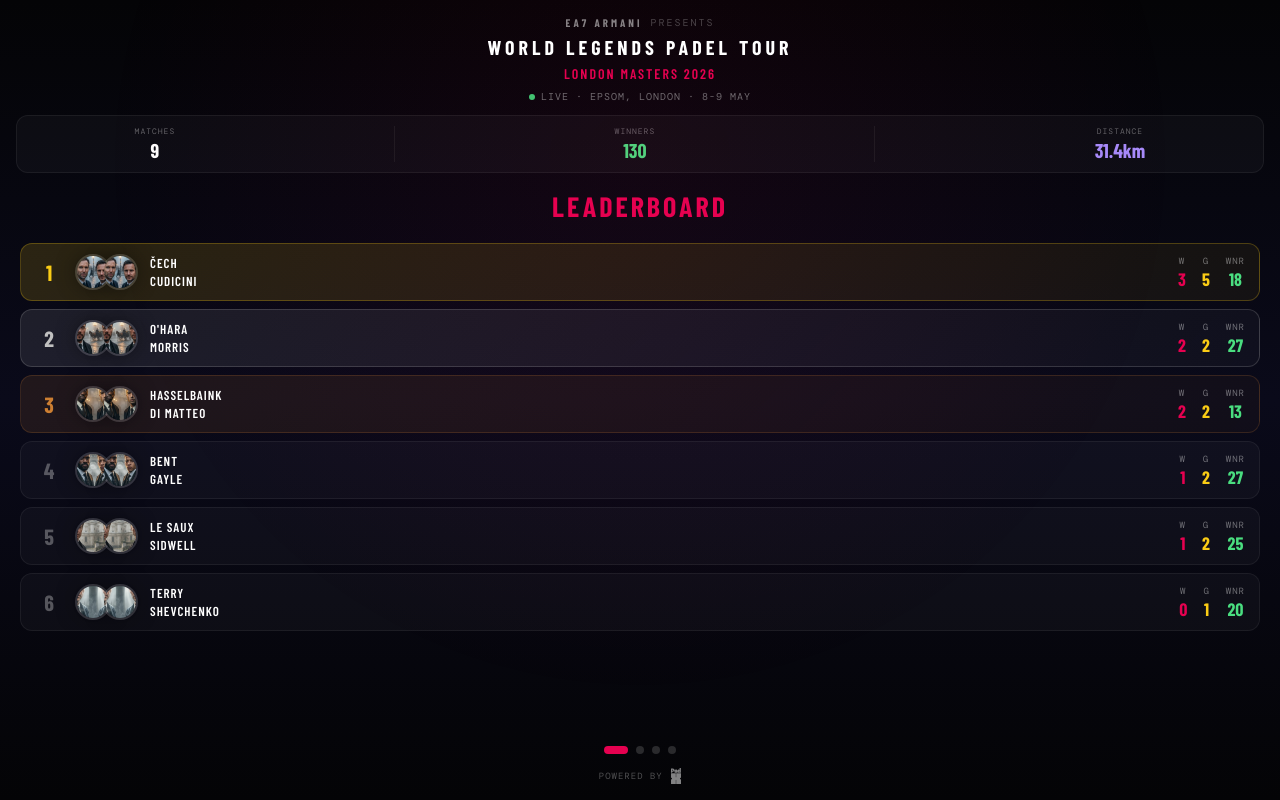
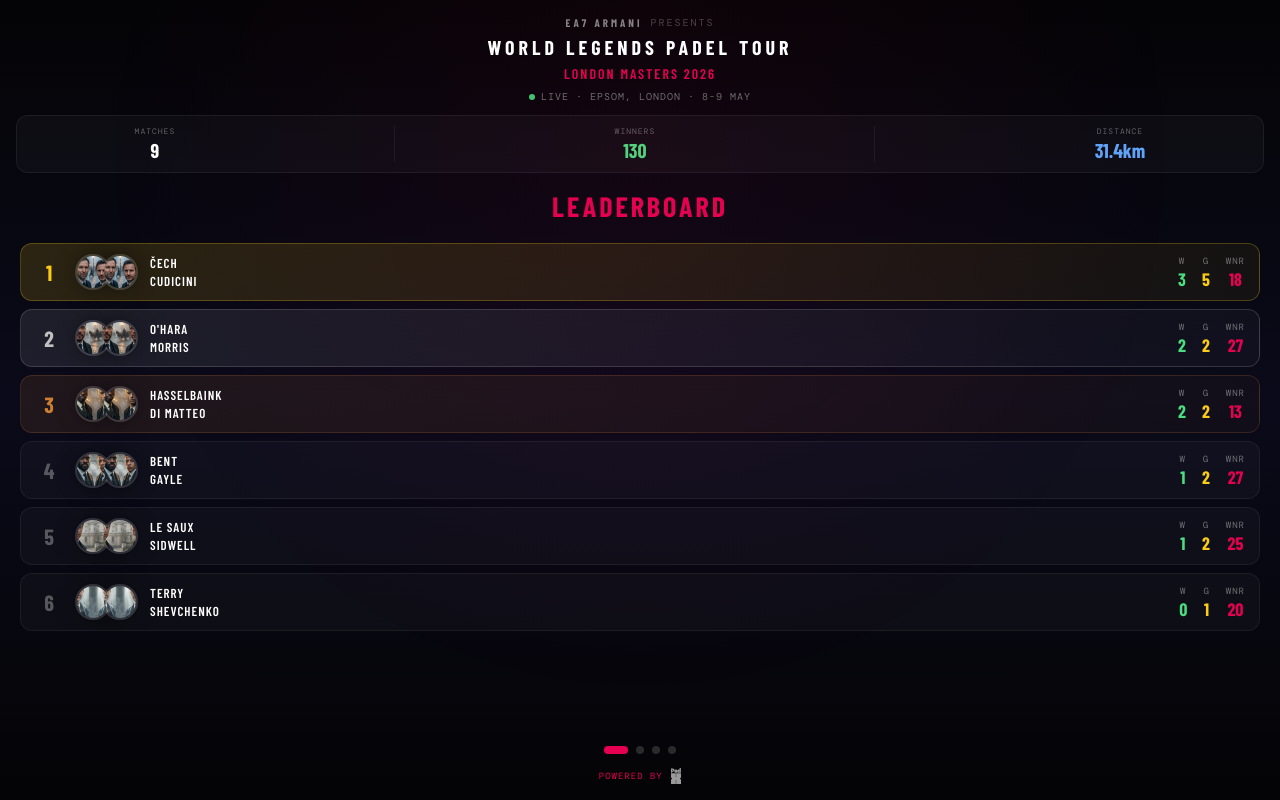
Before and after one commit to jcgale1/wlpt-live, a React (Vite) app: page / in a window 1280 px wide. Built offline with nearby package versions, Linux system fonts and the light colour scheme; no server answers; a web font is replaced by a local one.

Commit message:
fix: win/loss/draw colors, distance blue, pink Powered By, logo pulse on slide transition
- Win scores green, loss red, draw silver
- Distance stats blue throughout
- Powered by PadX in hot pink
- PadX logo swells with glow on each slide transition

```diff
--- a/src/components/LeaderboardSlide.jsx
+++ b/src/components/LeaderboardSlide.jsx
@@ -64,9 +64,9 @@
             <TeamBadge teamId={entry.teamId} size={36} showNames={true} />
 
             <div style={{ marginLeft: 'auto', display: 'flex', gap: 16, alignItems: 'center' }}>
-              <StatPill label="W" value={entry.matchesWon} color="#E60150" />
+              <StatPill label="W" value={entry.matchesWon} color="#4ade80" />
               <StatPill label="G" value={entry.gamesWon} color="#FACC15" />
-              <StatPill label="WNR" value={entry.winners} color="#4ade80" />
+              <StatPill label="WNR" value={entry.winners} color="#E60150" />
             </div>
           </motion.div>
         ))}
--- a/src/components/MatchFeedSlide.jsx
+++ b/src/components/MatchFeedSlide.jsx
@@ -69,12 +69,12 @@
                 }}>
                   <span style={{
                     fontSize: 22, fontWeight: 800, fontFamily: '"Barlow Condensed", sans-serif',
-                    color: t1Won ? '#E60150' : 'rgba(255,255,255,0.4)',
+                    color: match.team1Score === match.team2Score ? '#C0C0C0' : t1Won ? '#4ade80' : '#f87171',
                   }}>{match.team1Score}</span>
                   <span style={{ fontSize: 12, color: 'rgba(255,255,255,0.2)', fontWeight: 300 }}>-</span>
                   <span style={{
                     fontSize: 22, fontWeight: 800, fontFamily: '"Barlow Condensed", sans-serif',
-                    color: !t1Won ? '#E60150' : 'rgba(255,255,255,0.4)',
+                    color: match.team1Score === match.team2Score ? '#C0C0C0' : !t1Won ? '#4ade80' : '#f87171',
                   }}>{match.team2Score}</span>
                 </div>
 
--- a/src/components/PlayerCardsSlide.jsx
+++ b/src/components/PlayerCardsSlide.jsx
@@ -75,10 +75,10 @@
               </div>
 
               <div style={{ display: 'flex', justifyContent: 'space-between', padding: '8px 4px 0', borderTop: '1px solid rgba(255,255,255,0.06)' }}>
-                <MiniStat label="Matches Won" value={entry.matchesWon} color="#E60150" />
-                <MiniStat label="Winners" value={entry.winners} color="#4ade80" />
+                <MiniStat label="Matches Won" value={entry.matchesWon} color="#4ade80" />
+                <MiniStat label="Winners" value={entry.winners} color="#E60150" />
                 <MiniStat label="Errors" value={entry.errors} color="#f87171" />
-                <MiniStat label="Distance" value={`${entry.distance.toFixed(1)}km`} color="#a78bfa" />
+                <MiniStat label="Distance" value={`${entry.distance.toFixed(1)}km`} color="#60a5fa" />
               </div>
             </motion.div>
           )
--- a/src/components/StatsBar.jsx
+++ b/src/components/StatsBar.jsx
@@ -19,7 +19,7 @@
       <Divider />
       <Stat label="Winners" value={totalWinners} color="#4ade80" />
       <Divider />
-      <Stat label="Distance" value={`${totalDistance.toFixed(1)}km`} color="#a78bfa" />
+      <Stat label="Distance" value={`${totalDistance.toFixed(1)}km`} color="#60a5fa" />
     </div>
   )
 }
--- a/src/pages/Dashboard.jsx
+++ b/src/pages/Dashboard.jsx
@@ -31,6 +31,13 @@
   }, [resetTimer])
 
   const ActiveSlide = SLIDES[active]
+  const [logoPulse, setLogoPulse] = useState(false)
+
+  useEffect(() => {
+    setLogoPulse(true)
+    const t = setTimeout(() => setLogoPulse(false), 800)
+    return () => clearTimeout(t)
+  }, [active])
 
   return (
     <div style={{
@@ -175,12 +182,22 @@
       }}>
         <span style={{
           fontSize: 9, fontFamily: '"DM Mono", monospace',
-          color: 'rgba(255,255,255,0.3)',
+          color: '#E60150',
           textTransform: 'uppercase', letterSpacing: 1,
         }}>
           Powered by
         </span>
-        <img src="/logos/padx-logo-white.svg" alt="PadX" style={{ height: 16, opacity: 0.5 }} />
+        <img
+          src="/logos/padx-logo-white.svg"
+          alt="PadX"
+          style={{
+            height: 16,
+            opacity: logoPulse ? 1 : 0.6,
+            transform: logoPulse ? 'scale(1.35)' : 'scale(1)',
+            transition: 'all 0.6s cubic-bezier(0.16, 1, 0.3, 1)',
+            filter: logoPulse ? 'drop-shadow(0 0 8px rgba(230,1,80,0.5))' : 'none',
+          }}
+        />
       </footer>
 
       <style>{`
```
